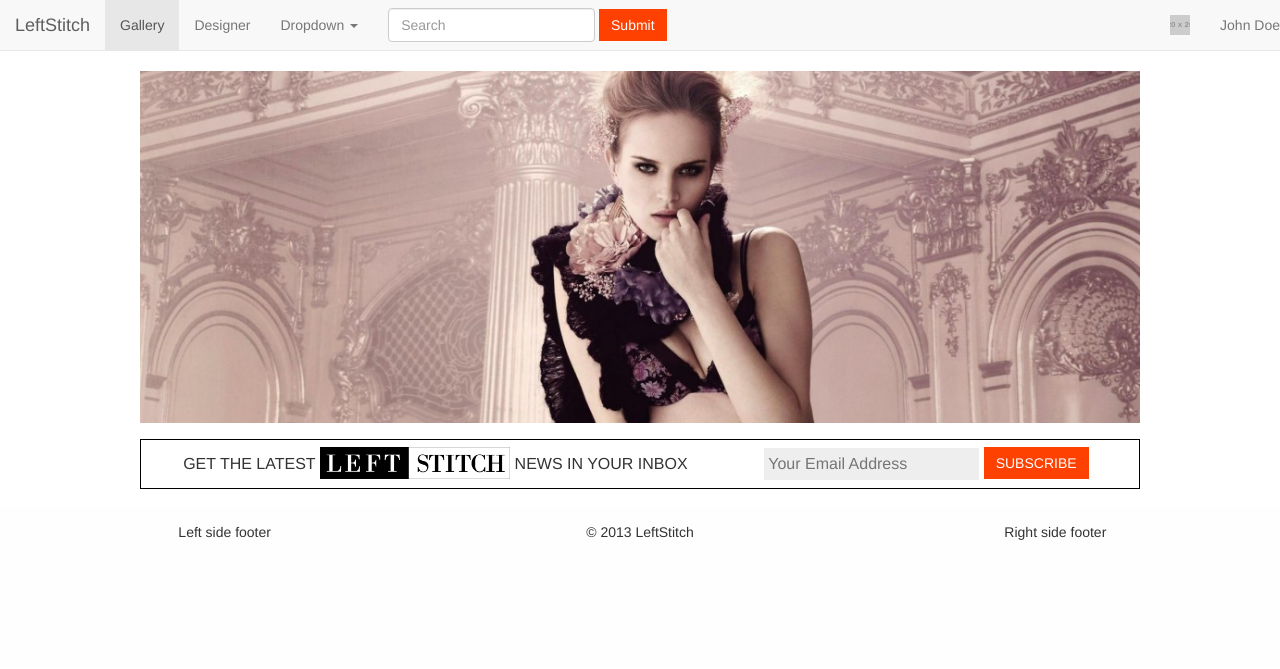
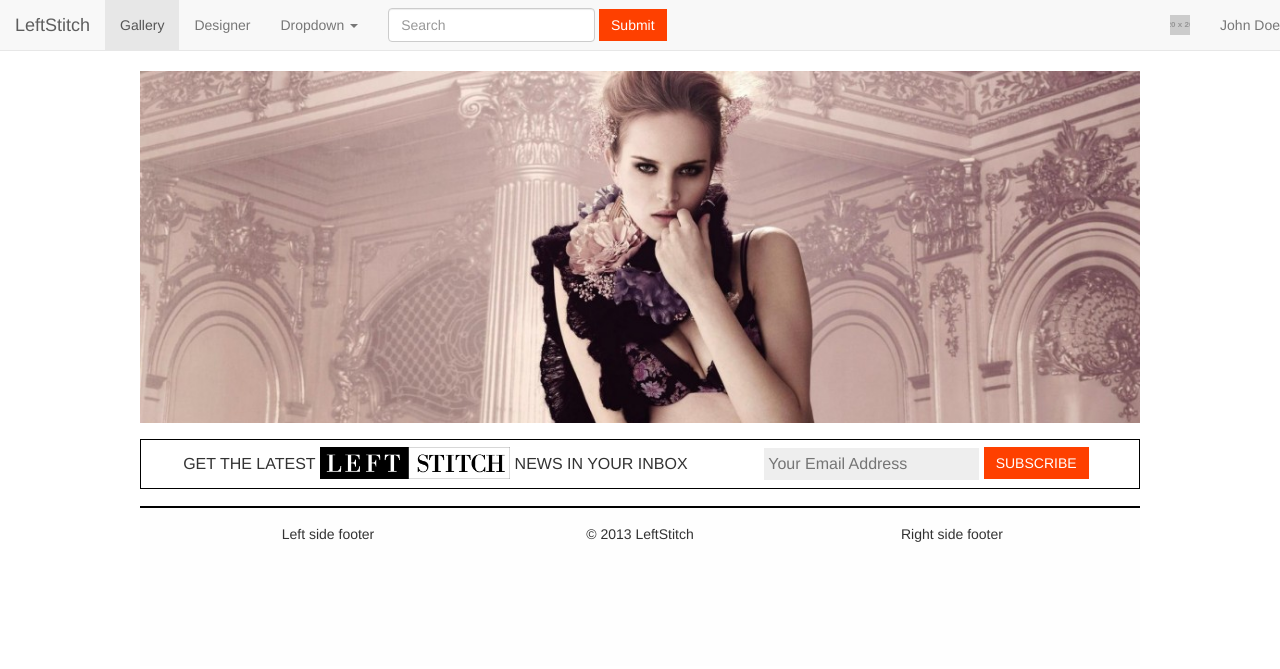
Before and after one commit to peteygao/leftstitch, a plain HTML site: page gallery.html in a window 1280 px wide. Drawn offline with nearby package versions, Linux system fonts and the light colour scheme; some packages are replaced by stand-ins of ours; placeholder pictures from the web are drawn by us; a script that the page names is missing.

Commit message:
Fix up footer.

```diff
--- a/css/style.scss
+++ b/css/style.scss
@@ -93,10 +93,13 @@ div.item {
 }
 
 footer {
+    border-top: 2px solid #000;
     padding: 1rem 2rem;
     text-align: center;
     background-color: #fefefe;
     min-height: 10rem;
+    max-width: 1000px;
+    margin: 0 auto !important;
 }
 
 /* single brief page */
--- a/gallery.html
+++ b/gallery.html
@@ -86,9 +86,9 @@
         </div>
 
         <footer class="row">
-            <div class="col-md-4 col-xs-14">Left side footer</div>
-            <div class="col-md-4 col-xs-14">&copy; 2013 LeftStitch</div>
-            <div class="col-md-4 col-xs-14">Right side footer</div>
+            <div class="col-md-4 col-xs-12">Left side footer</div>
+            <div class="col-md-4 col-xs-12">&copy; 2013 LeftStitch</div>
+            <div class="col-md-4 col-xs-12">Right side footer</div>
         </footer>
 
         <script src="//cdnjs.cloudflare.com/ajax/libs/jquery/2.0.3/jquery.min.js"></script>
```
Also changed, not shown: css/style.css.
